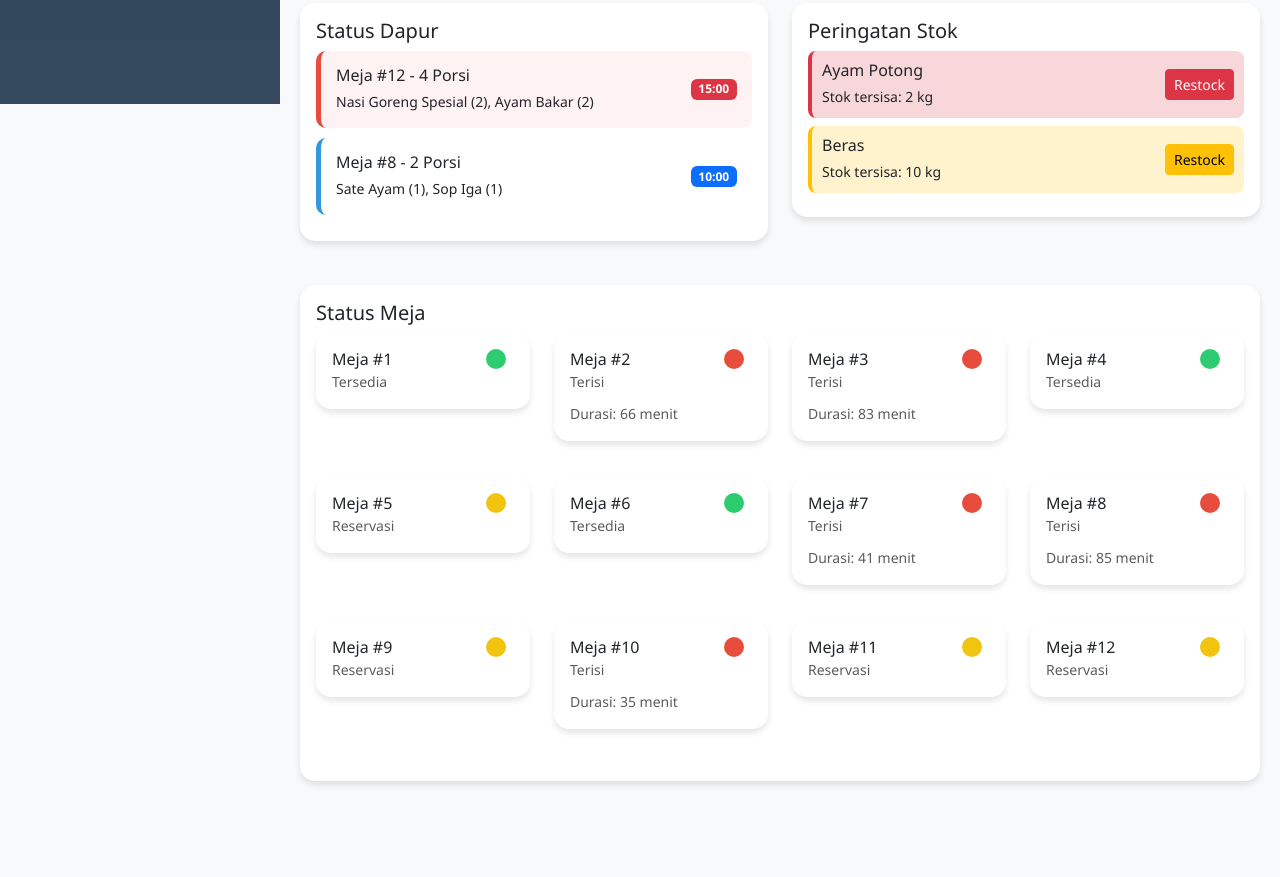
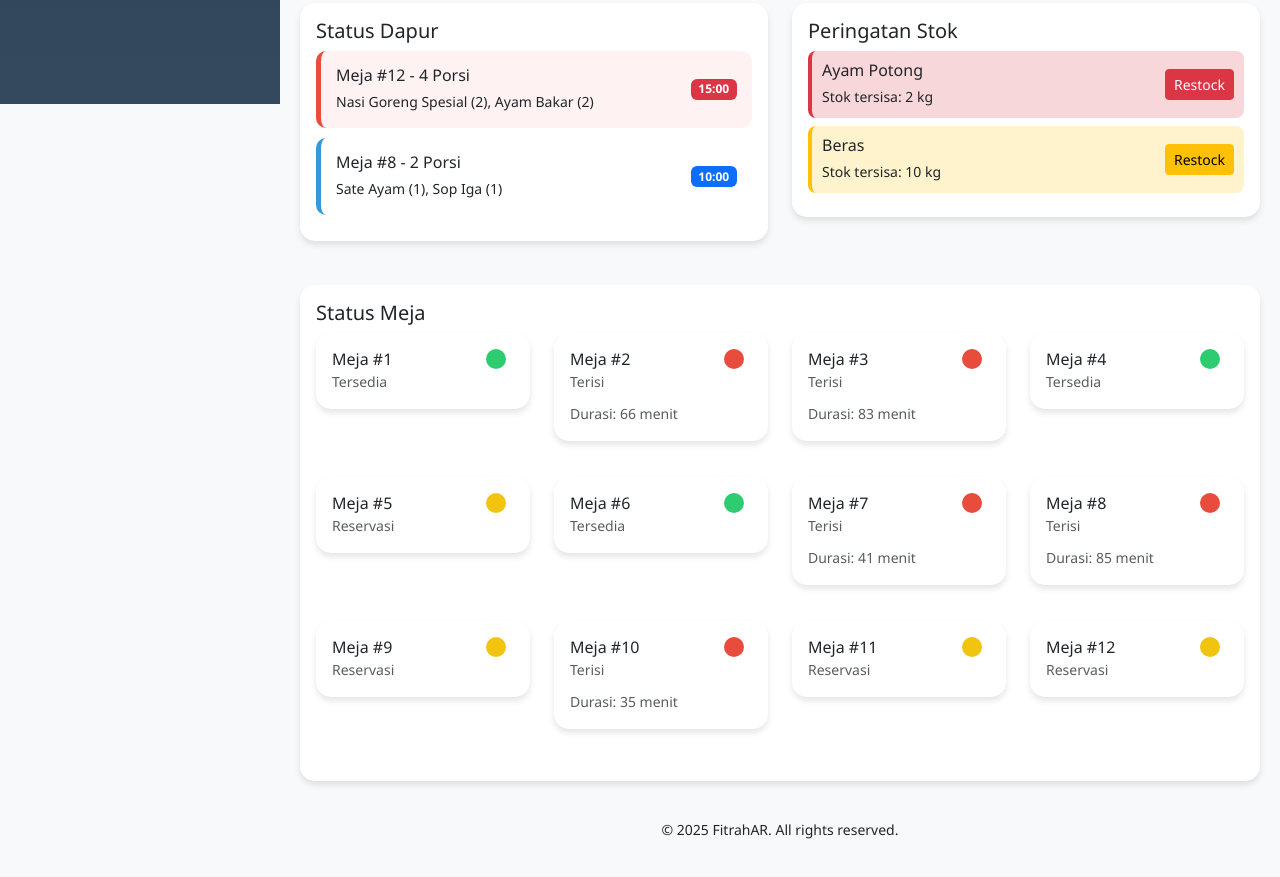
Before and after one commit to Fitrah-Andhika-Ramadhan/Progress_Capstone_Caps2Go, a plain HTML site: page Capstone Project Caps2go/index.html in a window 1280 px wide. Shown: the part 696-1573 px from the top of the page. Before the commit the page ends 1517 px from the top, so only its background shows below. Drawn offline with nearby package versions, Linux system fonts and the light colour scheme.

Commit message:
Update index.html

```diff
--- a/Capstone Project Caps2go/index.html
+++ b/Capstone Project Caps2go/index.html
@@ -1421,5 +1421,6 @@
     <script src="https://cdn.jsdelivr.net/npm/chart.js"></script>
 
     <script src="script.js"></script>
+     <footer class="text-center py-3 bg-light"> <small>&copy; 2025 FitrahAR. All rights reserved.</small> </footer>
 </body>
 </html>
```
